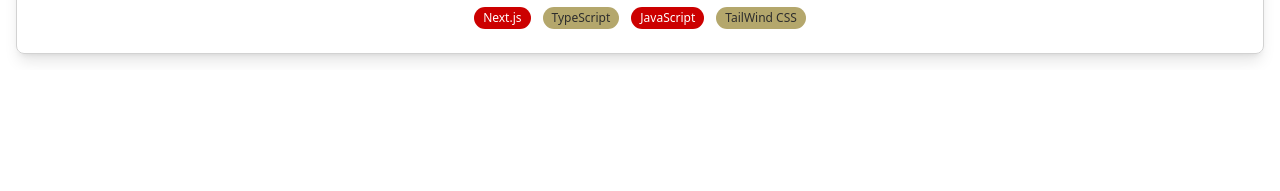
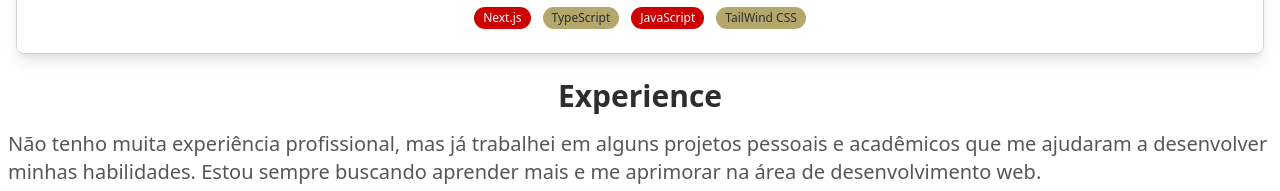
Before and after one commit to Hoothoot09/portifolio, a Next.js app in the folder my-portfolio/: page / in a window 1280 px wide. Shown: the part 2146-2337 px from the top of the page. Before the commit the page ends 2216 px from the top, so only its background shows below. Built offline with nearby package versions, Linux system fonts and the light colour scheme.

Commit message:
add content and styles to "Experience" section

```diff
--- a/my-portfolio/app/page.tsx
+++ b/my-portfolio/app/page.tsx
@@ -1,4 +1,5 @@
 import AboutMe from "@/components/About-me";
+import Experience from "@/components/Experience";
 import Header from "@/components/Header";
 import MyProjects from "@/components/MyProjects";
 import SelfIntroduction from "@/components/Self-introduction";
@@ -16,6 +17,9 @@
       <section>
         <MyProjects />
       </section>
+      <section>
+        <Experience />
+      </section>
     </div>
   );
 }
--- a/my-portfolio/components/Experience.tsx
+++ b/my-portfolio/components/Experience.tsx
@@ -1,3 +1,15 @@
 export default function Experience() {
-  return <div></div>;
+  return (
+    <div className="w-full p-2">
+      <h2 className="text-3xl text-center text-[#2D2D2D] font-bold">
+        Experience
+      </h2>
+      <p className="text-xl text-[#2D2D2D] opacity-80 mt-4">
+        Não tenho muita experiência profissional, mas já trabalhei em alguns
+        projetos pessoais e acadêmicos que me ajudaram a desenvolver minhas
+        habilidades. Estou sempre buscando aprender mais e me aprimorar na área
+        de desenvolvimento web.
+      </p>
+    </div>
+  );
 }
```
